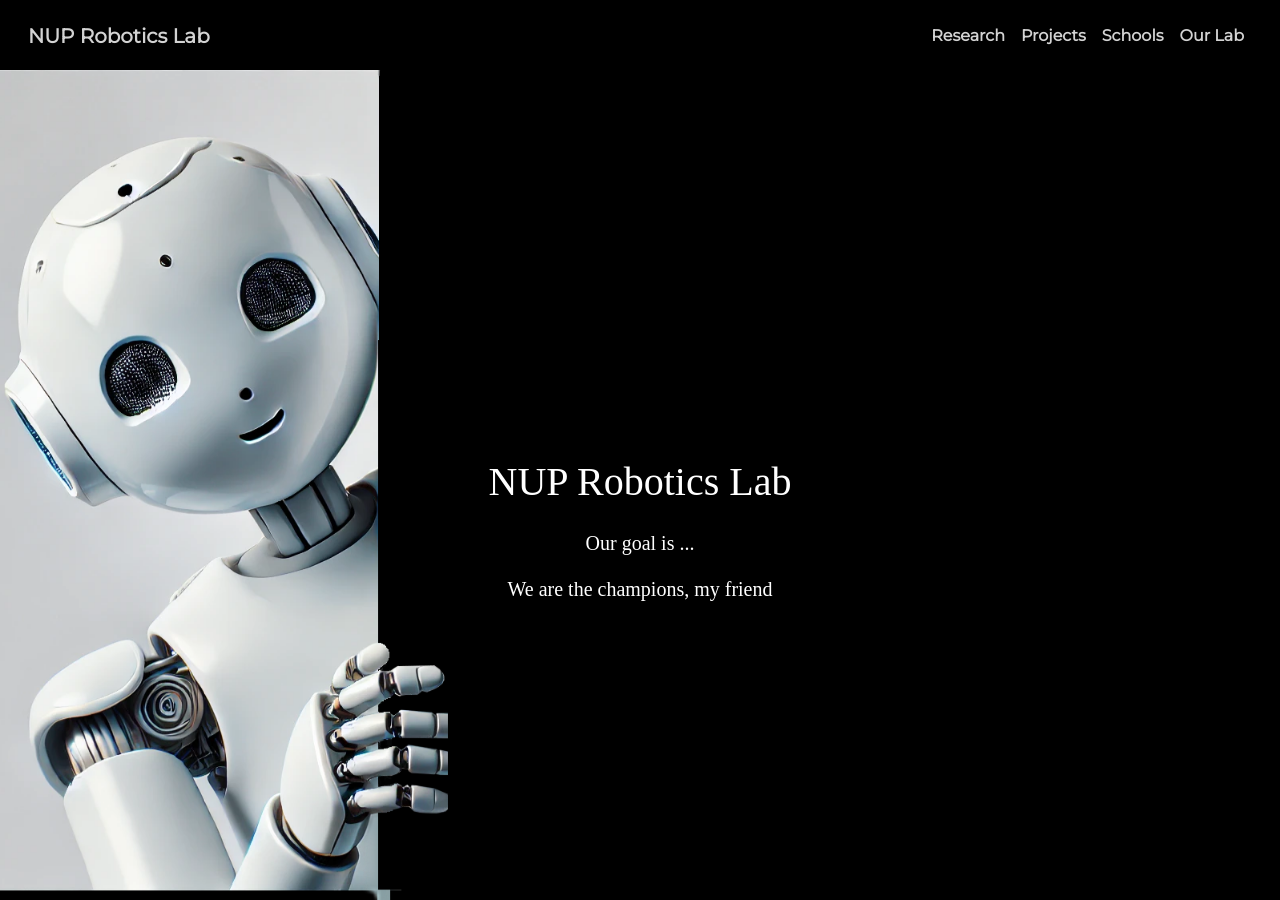
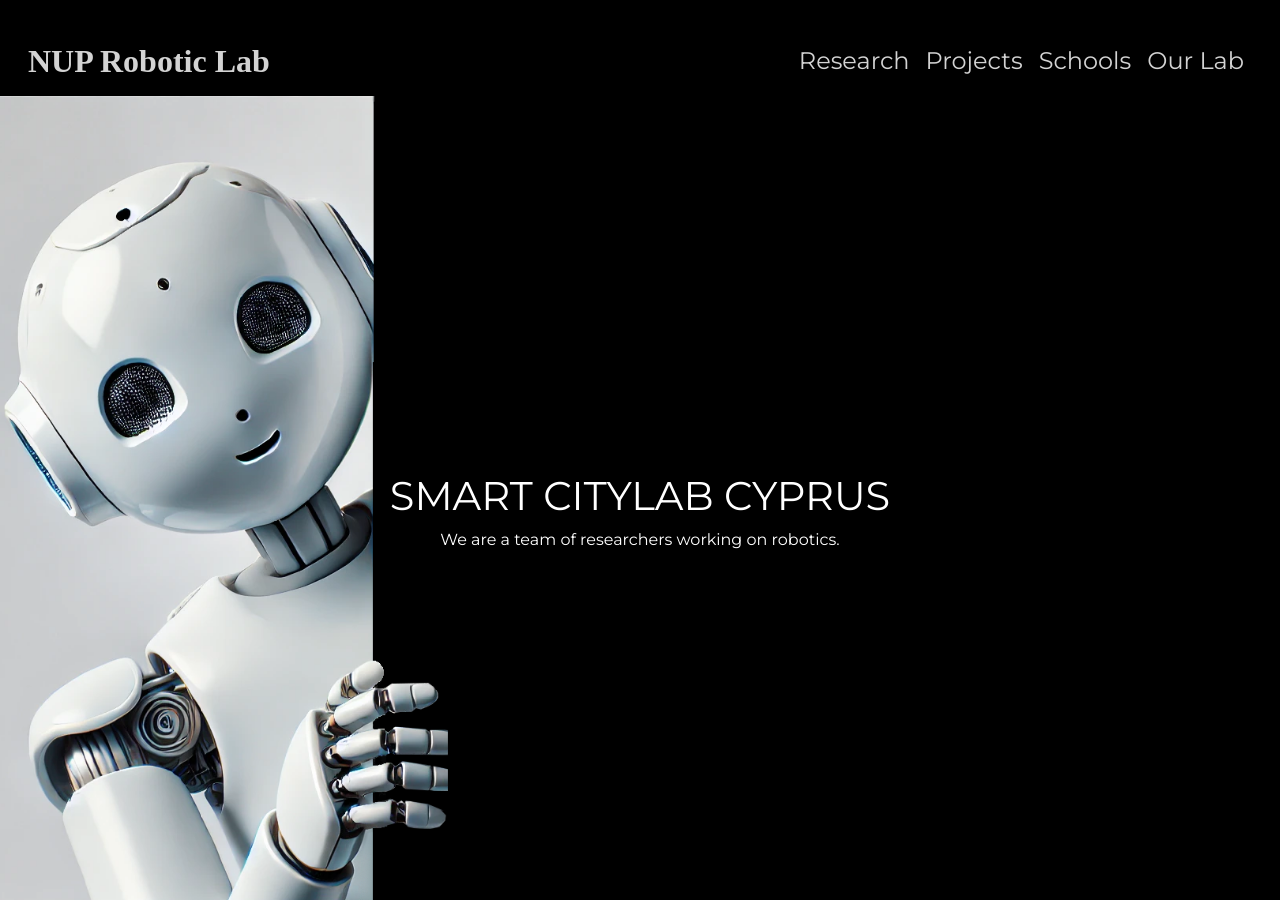
Before and after one commit to rcicd/robo_lab, a Jekyll site: the page built from index.md, in a window 1280 px wide and 900 px high. Built offline with Jekyll 4.4.1, drawn with Linux system fonts in a browser that asks for light colours; some web fonts are replaced.

Commit message:
version 0.1

```diff
--- a/_includes/header.html
+++ b/_includes/header.html
@@ -1,3 +1,18 @@
-<header class="site-header">
-  <h1><a href="{{ "/" | relative_url }}">{{ site.title }}</a></h1>
-</header>
+<nav class="navbar navbar-expand-md p-3">
+  <div class="container-fluid">
+    <a class="navbar-brand fw-bold" href="{{ site.baseurl }}/">{{ site.title }}</a>
+    <button class="navbar-toggler" type="button" data-bs-toggle="collapse" data-bs-target="#navbarNav">
+      <span class="navbar-toggler-icon"></span>
+    </button>
+    <div class="collapse navbar-collapse" id="navbarNav">
+      <ul class="navbar-nav ms-auto">
+        <li class="nav-item"><a class="nav-link" href="{{ site.baseurl }}/research">Research</a></li>
+        <li class="nav-item"><a class="nav-link" href="{{ site.baseurl }}/projects">Projects</a></li>
+        <li class="nav-item"><a class="nav-link" href="{{ site.baseurl }}/schools">Schools</a></li>
+        <li class="nav-item">
+  <a class="nav-link {% if page.url contains 'about' %}active{% endif %}" href="{{ site.baseurl }}/about">Our Lab</a>
+</li>
+      </ul>
+    </div>
+  </div>
+</nav>
--- /dev/null
+++ b/_layouts/about.html
@@ -0,0 +1,5 @@
+---
+layout: base
+---
+
+{{content}}
--- /dev/null
+++ b/_layouts/base.html
@@ -0,0 +1,25 @@
+<!DOCTYPE html>
+<html lang="en">
+<head>
+  <meta charset="UTF-8">
+  <title>{{ page.title | default: site.title }}</title>
+  <meta name="viewport" content="width=device-width, initial-scale=1">
+  <link href="https://cdn.jsdelivr.net/npm/bootstrap@5.3.3/dist/css/bootstrap.min.css" rel="stylesheet">
+  <link href="https://fonts.googleapis.com/css2?family=Montserrat&family=New+Tegomin&display=swap" rel="stylesheet">
+  <link rel="stylesheet" href="{{ '/assets/css/main.css' | relative_url }}">
+</head>
+<body>
+  {% include header.html %}
+<div class="container-fluid">
+  <div class="row">
+    <div class="robot-left"></div>
+    <div class="content-right">
+  {{ content }}
+    </div>
+  </div>
+</div>
+  {% include footer.html %}
+
+  <script src="https://cdn.jsdelivr.net/npm/bootstrap@5.3.3/dist/js/bootstrap.bundle.min.js"></script>
+</body>
+</html>
--- a/_layouts/default.html
+++ b/_layouts/default.html
@@ -1,45 +1,7 @@
-<!DOCTYPE html>
-<html lang="en">
-<head>
-  <meta charset="UTF-8">
-  <title>{{ page.title | default: site.title }}</title>
-  <meta name="viewport" content="width=device-width, initial-scale=1">
-  <link href="https://cdn.jsdelivr.net/npm/bootstrap@5.3.3/dist/css/bootstrap.min.css" rel="stylesheet">
-  <link href="https://fonts.googleapis.com/css2?family=Montserrat&family=New+Tegomin&display=swap" rel="stylesheet">
+---
+layout: base
+---
 
-  <link rel="stylesheet" href="{{ '/assets/css/main.css' | relative_url }}">
-</head>
-<body>
-<nav class="navbar navbar-expand-md p-3">
-  <div class="container-fluid">
-    <a class="navbar-brand fw-bold" href="/">NUP Robotics Lab</a>
-    <button class="navbar-toggler" type="button" data-bs-toggle="collapse" data-bs-target="#navbarNav">
-      <span class="navbar-toggler-icon"></span>
-    </button>
-    <div class="collapse navbar-collapse" id="navbarNav">
-      <ul class="navbar-nav ms-auto">
-        <li class="nav-item"><a class="nav-link" href="/research">Research</a></li>
-        <li class="nav-item"><a class="nav-link" href="/projects">Projects</a></li>
-        <li class="nav-item"><a class="nav-link" href="/schools">Schools</a></li>
-        <li class="nav-item"><a class="nav-link" href="/lab">Our Lab</a></li>
-      </ul>
-    </div>
-  </div>
-</nav>
 
-  <div class="container-fluid">
-    <div class="row">
-      <div class="robot-left"></div>
-        <div class="content-right">
-          <div class="lab-title">NUP Robotics Lab</div>
-          <div class="lab-description">
-            <p>Our goal is ...</p>
-            <p>We are the champions, my friend</p>
-          </div>
-        </div>
-    </div>
-  </div>
-<script src="https://cdn.jsdelivr.net/npm/bootstrap@5.3.3/dist/js/bootstrap.bundle.min.js"></script>
 
-</body>
-</html>
+      {{ content }}
--- a/assets/css/main.css
+++ b/assets/css/main.css
@@ -1,6 +1,6 @@
 body {
   margin: 0;
-  font-family: 'New Tegomin', serif;
+  font-family: 'Montserrat', sans-serif;
   background-color: black;
   color: white;
 }
@@ -15,21 +15,35 @@
   z-index: 1000;
 }
 .navbar-brand {
+font-family: 'New Tegomin', serif;
+color: lightgrey;
+font-size: 2rem;
+}
+.navbar-brand:hover {
 color: lightgrey;
 }
+
 
 .nav-link {
 color: lightgrey;
 }
-.navbar-nav .nav-link:hover {
+.navbar-nav .nav-link:hover{
     text-decoration: underline;
-    color: lightgrey;
+    color: #6289a0 !important;
 }
 
+.navbar-nav .nav-link.active,
+.navbar .navbar-nav .nav-link.active {
+    color: lightgrey !important;
+    text-decoration: underline !important;
+}
+
+
+
 .navbar .nav-link,
-.navbar .navbar-brand {
-
-  font-weight: 600;
+.navbar {
+   font-size: 1.5rem;
+  /*font-weight: 600;*/
 }
 
 body::before {
@@ -41,15 +55,15 @@
 .robot-left {
     position: fixed;
     left: 0;
-    top: 70px;
+    top: calc(4.5rem + 24px);
+
     bottom: 0;
     width: 35vw;
     background-image: url('../img/robot.png');
     background-repeat: no-repeat;
-    /*background-position: left center;
-    background-size: cover;  вместо contain */
+
     z-index: 0;
-     background-size: auto 100%; /* высота 100%, ширина автоматически */
+     background-size: auto 100%;
     background-position: left center;
 }
 
@@ -88,16 +102,23 @@
   }
 
   .lab-description {
-    font-size: 1rem;
+    font-size: 1.5rem;
   }
 }
 
 .lab-title {
-  font-size: 2.5rem;
+  font-size: 3rem;
   padding-top: 2rem;
 }
 
 .lab-description {
-  font-size: 1.25rem;
+  font-size: 1.75rem;
   padding-top: 1rem;
 }
+
+@media (min-width: 992px) {
+    .navbar {
+        padding-top: 2rem !important;
+        padding-bottom: 2rem !important;
+    }
+}
--- a/index.md
+++ b/index.md
@@ -2,3 +2,7 @@
 layout: default
 title: Home
 ---
+
+# SMART CITYLAB CYPRUS
+
+We are a team of researchers working on robotics.
```
Also changed, not shown: about.md (+10 -1 lines), assets/img/robot.png, 1 other file.
